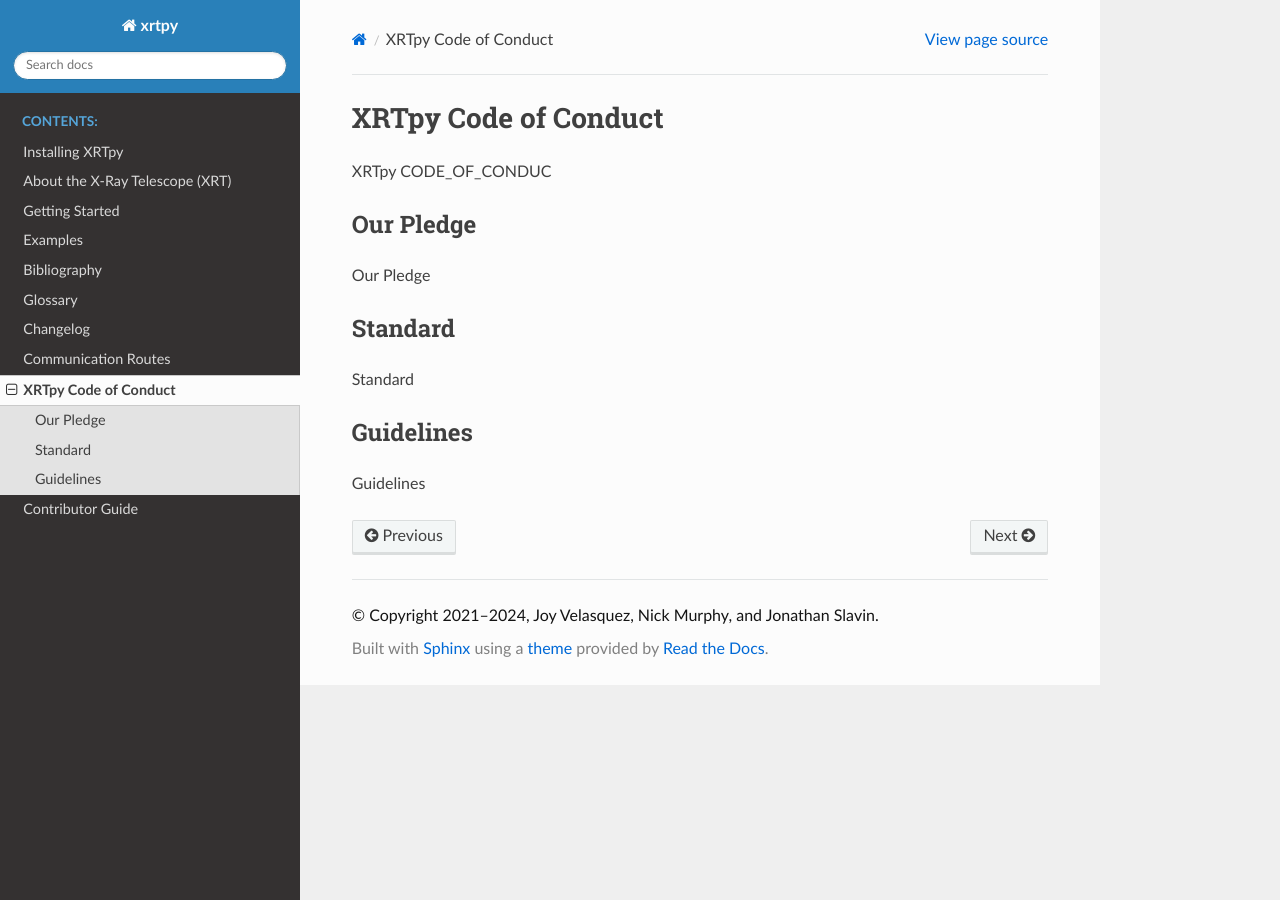
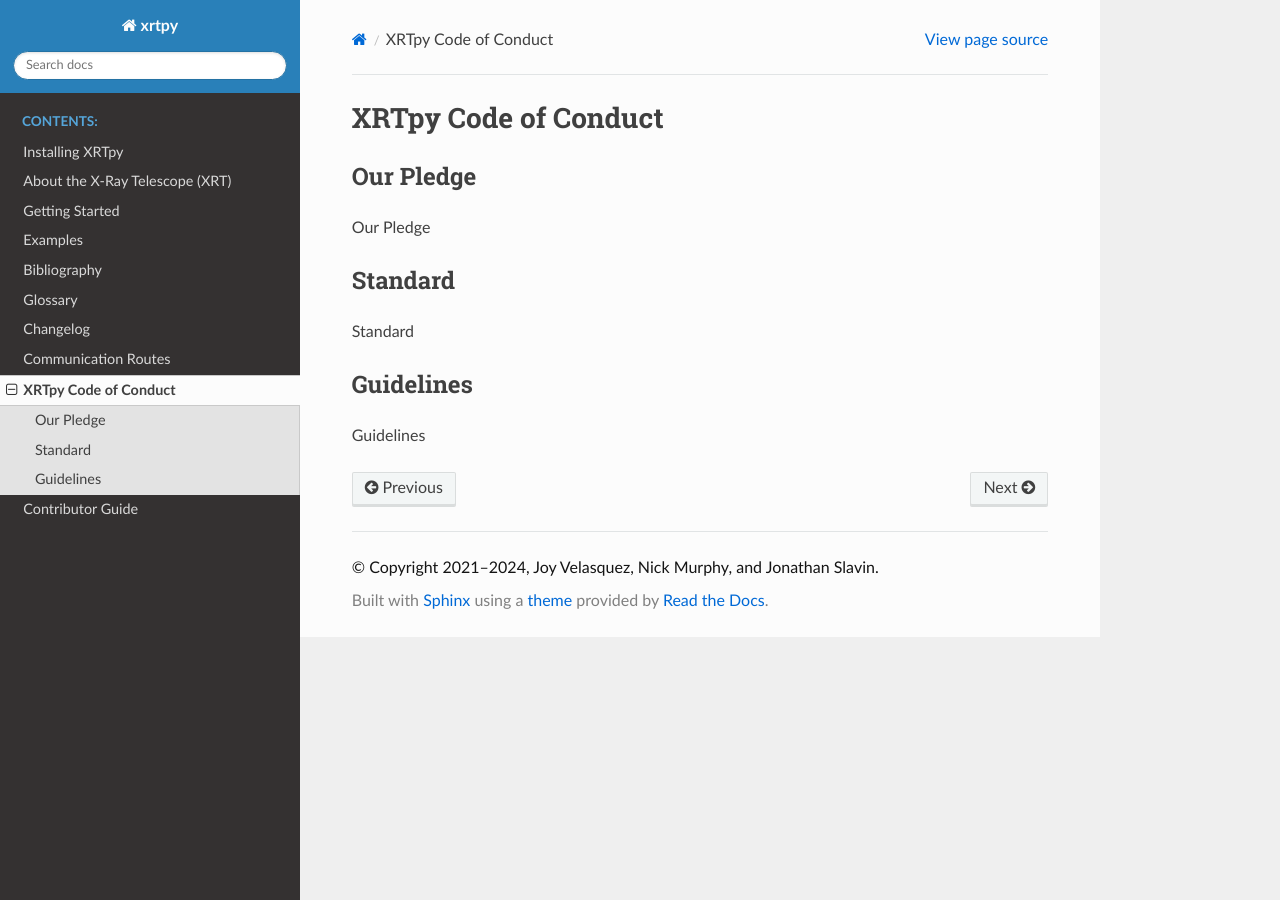
Before and after one commit to HinodeXRT/xrtpy, a Sphinx documentation site: the page built from docs/CODE_OF_CONDUCT.rst, in a window 1280 px wide. Built offline with Sphinx 7.4.7 and the Read the Docs theme 2.0.0, drawn with Linux system fonts in a browser that asks for light colours; pages that are not in the unit, such as notebooks, are missing from menus.

Commit message:
Removing text

```diff
--- a/docs/CODE_OF_CONDUCT.rst
+++ b/docs/CODE_OF_CONDUCT.rst
@@ -5,8 +5,6 @@
 ********************
 XRTpy Code of Conduct
 ********************
-
-XRTpy CODE_OF_CONDUC
 
 Our Pledge
 ==========
```
